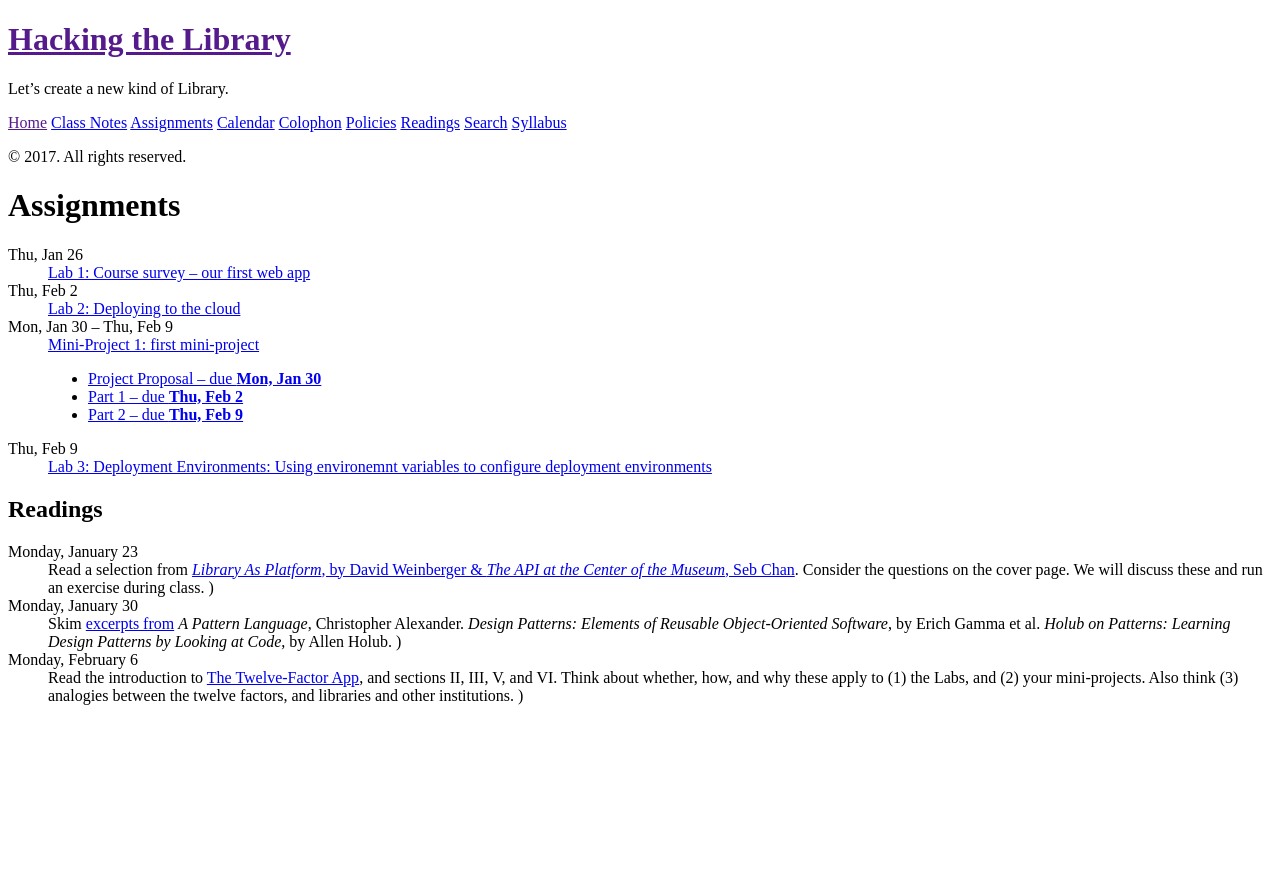
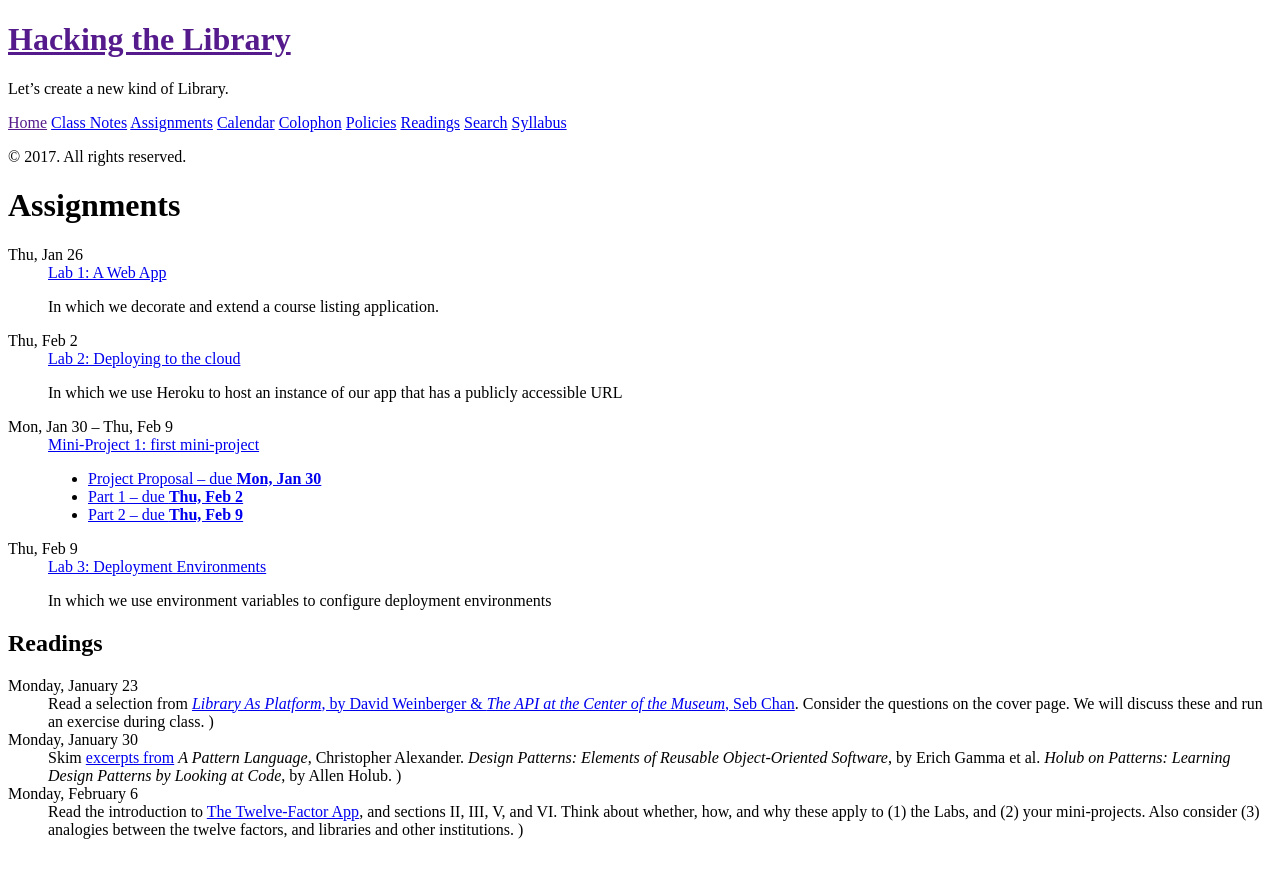
Before and after one commit to osteele/hackingthelibrary.org, a Jekyll site: the page built from _pages/assignments.md, in a window 1280 px wide. Shown: the top 878 px of the page. Built offline with Jekyll 4.4.1, drawn with Linux system fonts in a browser that asks for light colours.

Commit message:
add assignment descriptions

```diff
--- a/_assignments/lab-1.md
+++ b/_assignments/lab-1.md
@@ -1,6 +1,6 @@
 ---
-title: Lab 1
-description: Course survey – our first web app
+title: 'Lab 1: A Web App'
+description: 'In which we decorate and extend a course listing application.'
 date: 2017-01-22
 due_date: 2017-01-26
 ---
--- a/_assignments/lab-2.md
+++ b/_assignments/lab-2.md
@@ -1,6 +1,6 @@
 ---
-title: Lab 2
-description: Deploying to the cloud
+title: 'Lab 2: Deploying to the cloud'
+description: 'In which we use Heroku to host an instance of our app that has a publicly accessible URL'
 date: 2017-01-26
 due_date: 2017-02-02
 ---
--- a/_assignments/lab-3.md
+++ b/_assignments/lab-3.md
@@ -1,6 +1,6 @@
 ---
 title: 'Lab 3: Deployment Environments'
-description: Using environemnt variables to configure deployment environments
+description: 'In which we use environment variables to configure deployment environments'
 date: 2017-02-03
 due_date: 2017-02-09
 ---
--- a/_data/readings.yml
+++ b/_data/readings.yml
@@ -19,5 +19,5 @@ twelve_factor:
   reading: >
     Read the introduction to [The Twelve-Factor App](https://12factor.net), and sections II, III,
     V, and VI. Think about whether, how, and why these apply to (1) the Labs, and (2) your mini-projects.
-    Also think (3) analogies between the twelve factors, and libraries and other institutions.
+    Also consider (3) analogies between the twelve factors, and libraries and other institutions.
   due: 2017-02-06
--- a/_pages/assignments.md
+++ b/_pages/assignments.md
@@ -18,7 +18,8 @@ title: Assignments
 {% else %}
 
 <dt>{{ assignment.due_date | date: '%a, %b %-d' }}</dt>
-<dd><a href="{{ assignment.url }}">{{ assignment.title }}: {{ assignment.description }}</a></dd>
+<dd><a href="{{ assignment.url }}">{{ assignment.title }}</a>
+<p>{{ assignment.description }}</p></dd>
 
 {% endif %}
 {% endfor %}
```
